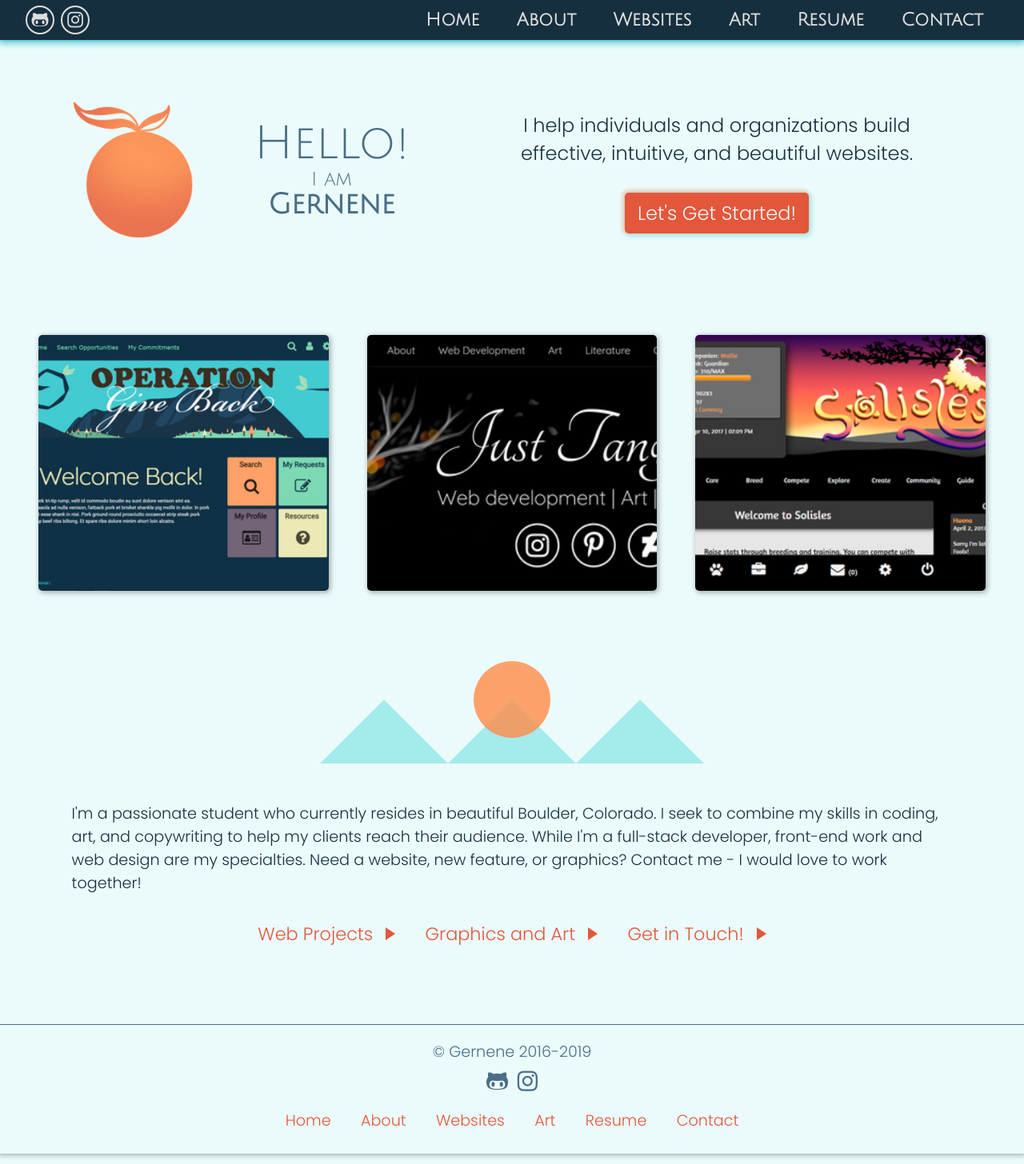
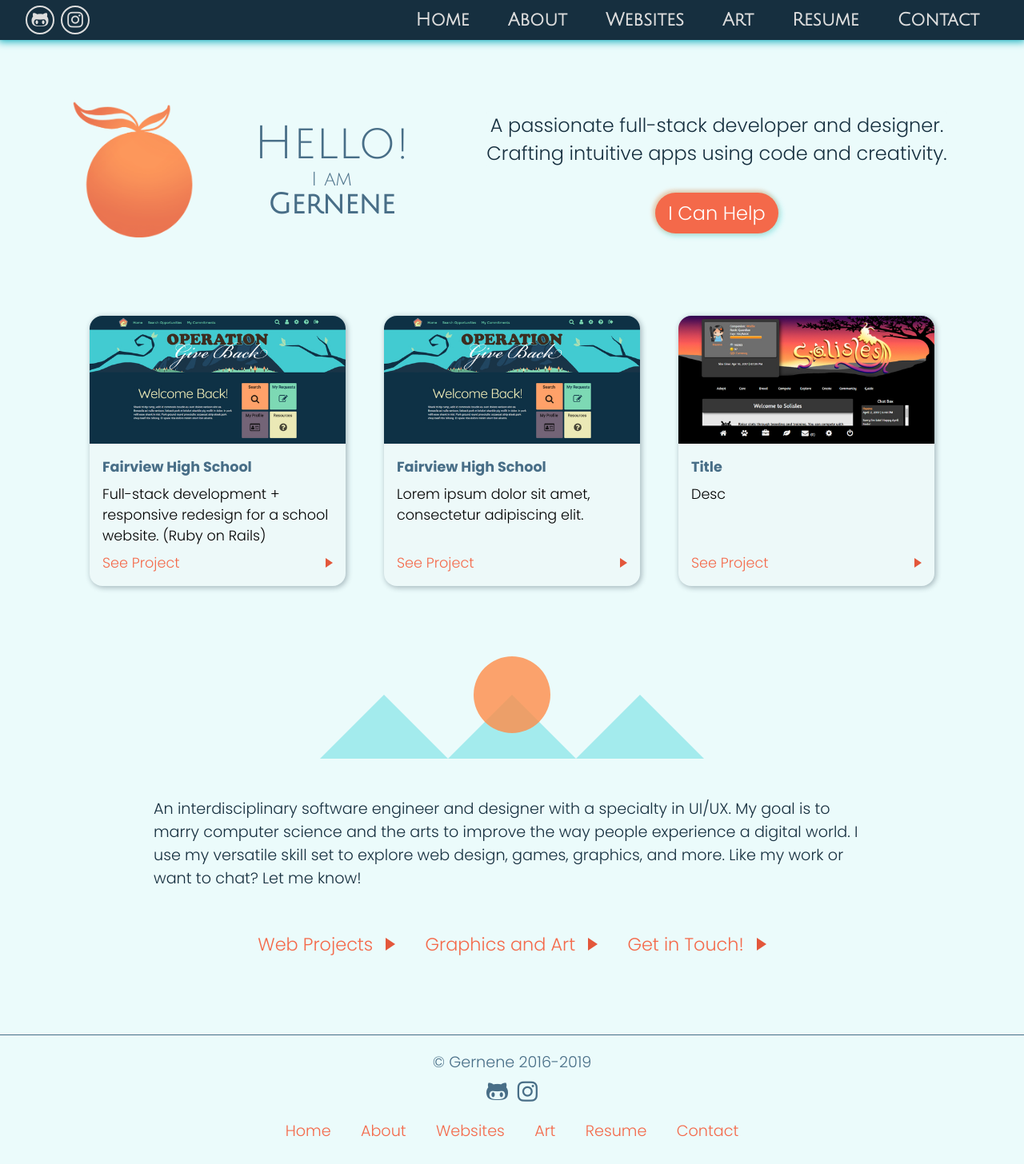
Before and after one commit to Gernene/Gernene, a Jekyll site: the page built from index.html, in a window 1280 px wide. Shown: the whole page at 80% size. Built offline with Jekyll 4.4.1, drawn with Linux system fonts in a browser that asks for light colours; nearby versions of some CDN libraries.

Commit message:
Update portfolio

```diff
--- /dev/null
+++ b/_includes/feature.html
@@ -0,0 +1,13 @@
+<a class="feature" href="/">
+    <div class="feature-img" style="background-image: url('{{ site.url }}/img/{{ include.img }}');"></div>
+    <div class="feature-info">
+        <div class="feature-info-top">
+            <h4>{{ include.title }}</h4>
+            <p>{{ include.desc }}</p>
+            </div>
+            <div class="feature-call">
+            See Project
+            <div class="feature-arrow"></div>
+        </div>
+    </div>
+</a>
--- a/about.html
+++ b/about.html
@@ -25,12 +25,8 @@ permalink: /about/
 
 <p>
   Today, my goal is to develop my design, technical, and business skillsets to
-  maximize the quality of my work and the efficiency of my service. A learning
-  student, I'm always on the lookout for new opportunities that pass my way. Do
-  take a look around my portfolio and ask any questions...
+  maximize the quality of my work and the efficiency of my service. In addition to programming and art, I indulge in creative writing and caterpillars!
 </p>
-
-<p>And remember me when you hunt for your next web designer!</p>
 
 </div>
 
--- a/css/style.css
+++ b/css/style.css
@@ -6,6 +6,9 @@
 .gallery-ogb { background-image: url('../img/web/thumb/ogb-home.jpg'); }
 .gallery-just-tangerine-2016 { background-image: url('../img/web/thumb/just-tangerine-2016-home.jpg'); }
 .gallery-solisles { background-image: url('../img/web/thumb/solisles-home.jpg'); }
+.gallery-silent-auction { background: linear-gradient(to bottom right, #7c003c, #ff8c5b); }
+.gallery-fhs { background: linear-gradient(to bottom right, #2c0042, #5edeff); }
+.gallery-jelly-do { background: linear-gradient(to bottom right, #008996, #d5ff7c); }
 
 .gallery-creature-mask { background-image: url('../img/art/thumb/creature-mask.jpg'); }
 .gallery-fire-dance { background-image: url('../img/art/thumb/fire-dance.jpg'); }
@@ -38,13 +41,13 @@ body {
 }
 
 .wrapper {
-  box-shadow: 0 0 .4rem .1rem rgba(0, 0, 0, .3);
   max-width: 1500px;
   overflow-x: hidden;
+  width: 100%;
 }
 
 a {
-  color: #E3573B;
+  color: #f4694a;
   text-decoration: none;
   transition: all ease .4s;
 }
@@ -58,10 +61,10 @@ h1, h2 {
 }
 
 .btn {
-  background: #E3573B;
-  border-radius: 5px;
+  background: #f4694a;
+  border-radius: 2rem;
   box-shadow: -.1rem -.1rem .3rem .1rem rgba(255, 141, 73, .4), .1rem .1rem .4rem .1rem rgba(56, 213, 217, .4);
-  color: #EBFBFB;
+  color: #fff;
   display: inline-block;
   margin: 2rem 0 0 0;
   padding: .5rem 1rem;
@@ -70,7 +73,7 @@ h1, h2 {
 
 .btn:hover {
   background: #FF8D49;
-  color: #EBFBFB;
+  color: #fff;
 }
 
 #nav {
@@ -92,6 +95,7 @@ h1, h2 {
 }
 
 #nav ul {
+  display: inline-flex;
   margin: 0;
   padding: 0;
 }
@@ -105,7 +109,7 @@ h1, h2 {
   color: #ddd;
   display: inline-block;
   flex: 1;
-  padding: .8rem 1.2rem;
+  padding: .8rem 1.5rem;
   transition: all ease .4s;
 }
 
@@ -343,7 +347,7 @@ h1, h2 {
 }
 
 #index-about {
-  padding: 5% 7%;
+  padding: 5% 15%;
 }
 
 #index-links { text-align: center; }
@@ -620,14 +624,92 @@ h1, h2 {
 .gallery-item {
   background-position: center;
   background-size: cover;
-  border-radius: 5px;
+  border-radius: 1rem;
   box-shadow: .1rem .1rem .4rem .05rem rgba(0, 0, 0, .3);
-  display: flex;
+  color: #fff;
+  display: inline-block;
   flex: 1;
   height: 20rem;
   overflow: hidden;
   margin: 1.5rem;
   position: relative;
+}
+
+.gallery-item:hover {
+  color: #fff;
+  opacity: .8;
+}
+
+.features {
+  display: flex;
+  justify-content: center;
+}
+
+.feature {
+  background: #edf9f9;
+  border-radius: 1rem;
+  box-shadow: .1rem .1rem .4rem .05rem rgba(22, 47, 63, .3);
+  display: inline-flex;
+  flex-direction: column;
+  font-size: 1.1rem;
+  overflow: hidden;
+  margin: 0 1.5rem 1.5rem 1.5rem;
+  position: relative;
+  text-align: left;
+  width: 20rem;
+}
+
+.feature:hover {
+  opacity: .8;
+}
+
+.feature-info {
+  display: flex;
+  flex: 1;
+  flex-direction: column;
+  justify-content: space-between;
+  margin: 1rem;
+}
+
+.feature p,
+.feature h4 {
+  margin: 0 0 .5rem 0;
+}
+
+.feature p {
+  color: #000;
+}
+
+.feature-img {
+  height: 10rem;
+  background: url("/img/web/thumb/ogb-home.jpg");
+  background-position: top center;
+  background-size: cover;
+}
+
+.feature-call {
+  align-items: center;
+  display: flex;
+  justify-content: space-between;
+}
+
+.feature-arrow {
+  border-top: .4rem solid transparent;
+	border-bottom: .4rem solid transparent;
+	border-left: .6rem solid #E3573B;
+  margin: 0 0 0 1rem;
+  transition: all ease .4s;
+}
+
+
+.feature:hover .feature-arrow { border-left: .6rem solid #FF8D49; }
+
+.gallery-item p {
+  margin: 1rem;
+}
+
+.gallery-item img {
+  width: 100%;
 }
 
 .gallery-item:first-child { margin-left: 0; }
@@ -798,6 +880,20 @@ h1, h2 {
 
 }
 
+@media only screen and (max-width: 600px) {
+
+  .features {
+    display: block;
+  }
+
+  .feature {
+    display: block;
+    margin: 0 4% 1.5rem 4%;
+    width: auto;
+  }
+
+}
+
 
 @media only screen and (max-width: 500px) {
 
--- a/index.html
+++ b/index.html
@@ -20,36 +20,44 @@ permalink: //
   </div>
   <div id="intro-right">
     <div>
-      I help individuals and organizations build effective, intuitive, and beautiful websites.
+      A passionate full-stack developer and designer.<br>
+      Crafting intuitive apps using code and creativity.
     </div>
-    <a class="btn" href="{{ site.url }}/contact">Let's Get Started!</a>
+    <a class="btn" href="{{ site.url }}/contact">I Can Help</a>
   </div>
 </div>
-
-<div class="gallery-x">
-  <div class="gallery-row">
-    <div class="gallery-ogb gallery-item">
-      <div class="gallery-item-slide">
-        <p>
-          Logo, graphics, and website for Operation Give Back: A student
-          volunteer match site
-        </p>
-        <a href="{{ site.url }}/web/ogb">See More</a>
+<div class="features">
+  <a class="feature" href="/">
+    <div class="feature-img"></div>
+    <div class="feature-info">
+      <div class="feature-info-top">
+      <h4>Fairview High School</h4>
+      <p>Full-stack development + responsive redesign for a school website. (Ruby on Rails)</p>
+      </div>
+      <div class="feature-call">
+        See Project
+        <div class="feature-arrow"></div>
       </div>
     </div>
-    <div class="gallery-just-tangerine-2017 gallery-item">
-      <div class="gallery-item-slide">
-        <p>Website for Just Tangerine (2017)</p>
-        <a href="{{ site.url }}/web/just-tangerine-2017">See More</a>
+  </a>
+  <a class="feature" href="/">
+    <div class="feature-img"></div>
+    <div class="feature-info">
+        <div class="feature-info-top">
+      <h4>Fairview High School</h4>
+      <p>Lorem ipsum dolor sit amet, consectetur adipiscing elit.</p>
+      </div>
+      <div class="feature-call">
+        See Project
+        <div class="feature-arrow"></div>
       </div>
     </div>
-    <div class="gallery-solisles gallery-item">
-      <div class="gallery-item-slide">
-        <p>Art, features, and content for virtual pet site Solisles</p>
-        <a href="{{ site.url }}/web/solisles">See More</a>
-      </div>
-    </div>
-  </div>
+  </a>
+  {% include feature.html
+    title="Title"
+    desc="Desc"
+    img="web/thumb/solisles-home.jpg"
+  %}
 </div>
 
 <div id="index-about">
@@ -59,11 +67,9 @@ permalink: //
     <div class="animation-element"></div>
     <div class="animation-element"></div>
   </div>
-  I'm a passionate student who currently resides in beautiful Boulder, Colorado.
-  I seek to combine my skills in coding, art, and copywriting to help my clients
-  reach their audience. While I'm a full-stack developer, front-end work and
-  web design are my specialties. Need a website, new feature, or graphics? Contact
-  me - I would love to work together!
+  <p>
+    An interdisciplinary software engineer and designer with a specialty in UI/UX. My goal is to marry computer science and the arts to improve the way people experience a digital world. I use my versatile skill set to explore web design, games, graphics, and more. Like my work or want to chat? Let me know!
+  </p>
   <div id="index-links">
     <a href="{{ site.url }}/web">Web Projects<div></div></a>
     <a href="{{ site.url }}/art">Graphics and Art<div></div></a>
```
Also changed, not shown: img/apps/FHSMockups.png (added), 1 other file.
